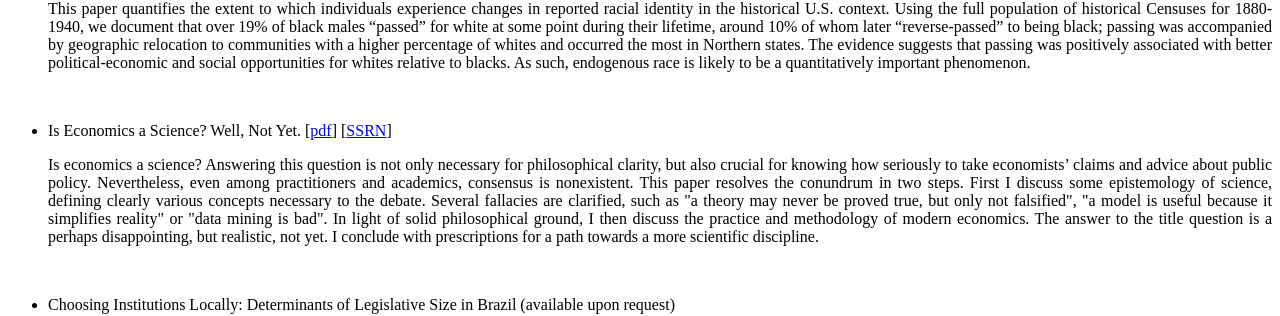
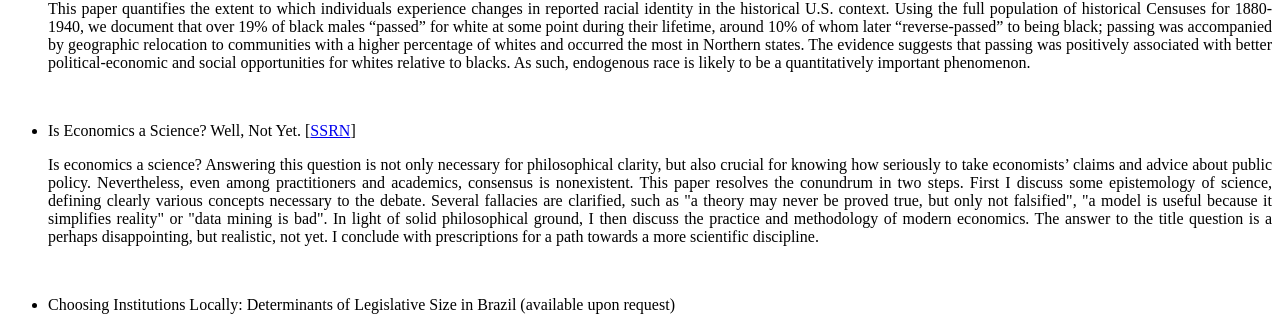
Before and after one commit to rdahis/rdahis.github.io, a Jekyll site: the page built from 1-research.md, in a window 1280 px wide. Shown: the part 165-481 px from the top of the page. Built offline with Jekyll 4.4.1, drawn with Linux system fonts in a browser that asks for light colours; a script that is not in the unit is left out.

Commit message:
Removes PDF link.

```diff
--- a/1-research.md
+++ b/1-research.md
@@ -11,7 +11,7 @@ permalink: /research/
    <p style="text-align: justify;"> This paper quantifies the extent to which individuals experience changes in reported racial identity in the historical U.S. context. Using the full population of historical Censuses for 1880-1940, we document that over 19% of black males “passed” for white at some point during their lifetime, around 10% of whom later “reverse-passed” to being black; passing was accompanied by geographic relocation to communities with a higher percentage of whites and occurred the most in Northern states. The evidence suggests that passing was positively associated with better political-economic and social opportunities for whites relative to blacks. As such, endogenous race is likely to be a quantitatively important phenomenon. </p>
 
 <br>
-- Is Economics a Science? Well, Not Yet. [[pdf](/files/papers/Dahis_IEAS.pdf)] [[SSRN](http://ssrn.com/abstract=3036961){:target="_blank"}]
+- Is Economics a Science? Well, Not Yet. [[SSRN](http://ssrn.com/abstract=3036961){:target="_blank"}]
 
    <p style="text-align: justify;"> Is economics a science? Answering this question is not only necessary for philosophical clarity, but also crucial for knowing how seriously to take economists’ claims and advice about public policy. Nevertheless, even among practitioners and academics, consensus is nonexistent. This paper resolves the conundrum in two steps. First I discuss some epistemology of science, defining clearly various concepts necessary to the debate. Several fallacies are clarified, such as "a theory may never be proved true, but only not falsified", "a model is useful because it simplifies reality" or "data mining is bad". In light of solid philosophical ground, I then discuss the practice and methodology of modern economics. The answer to the title question is a perhaps disappointing, but realistic, not yet. I conclude with prescriptions for a path towards a more scientific discipline.  </p>
 
```
